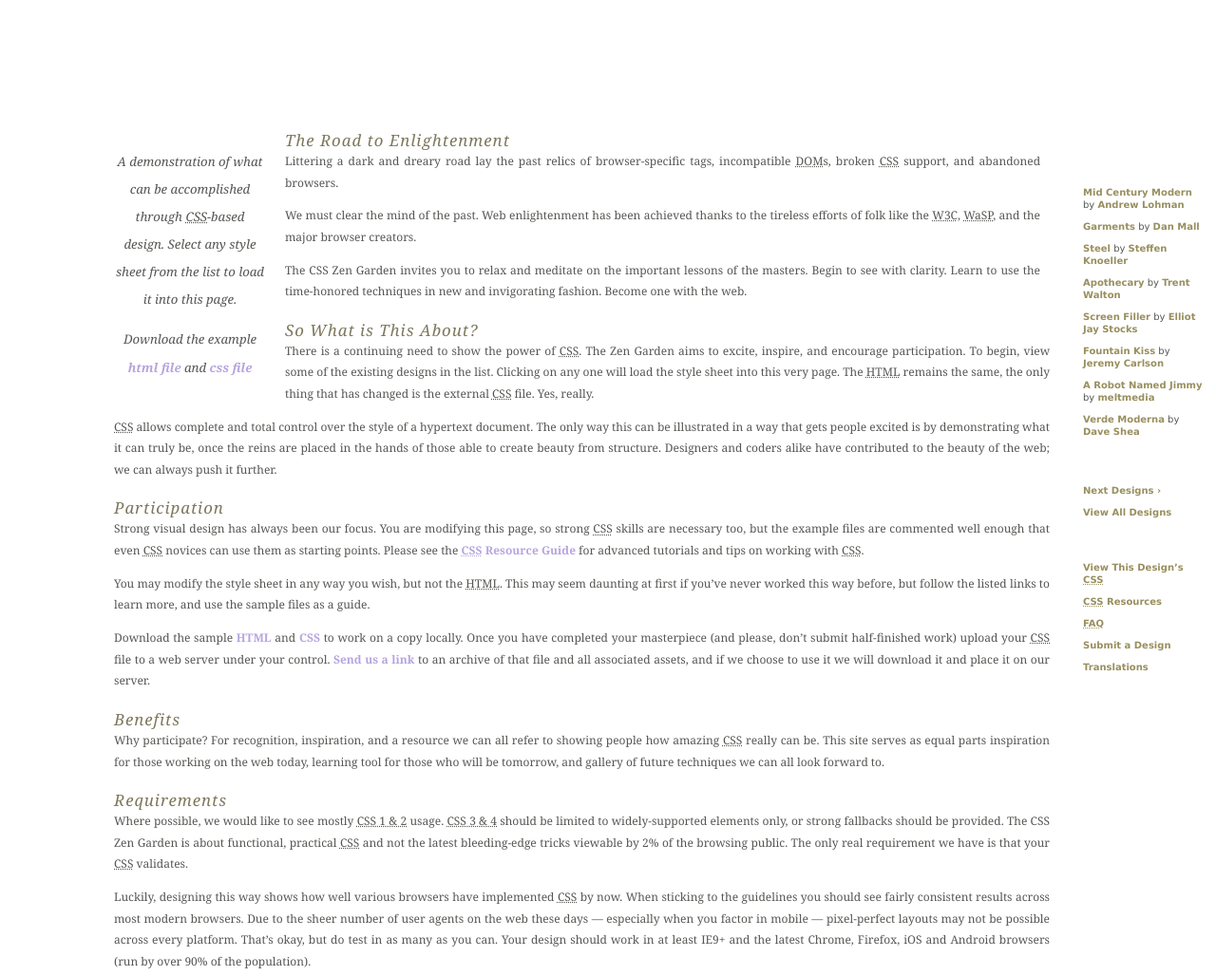
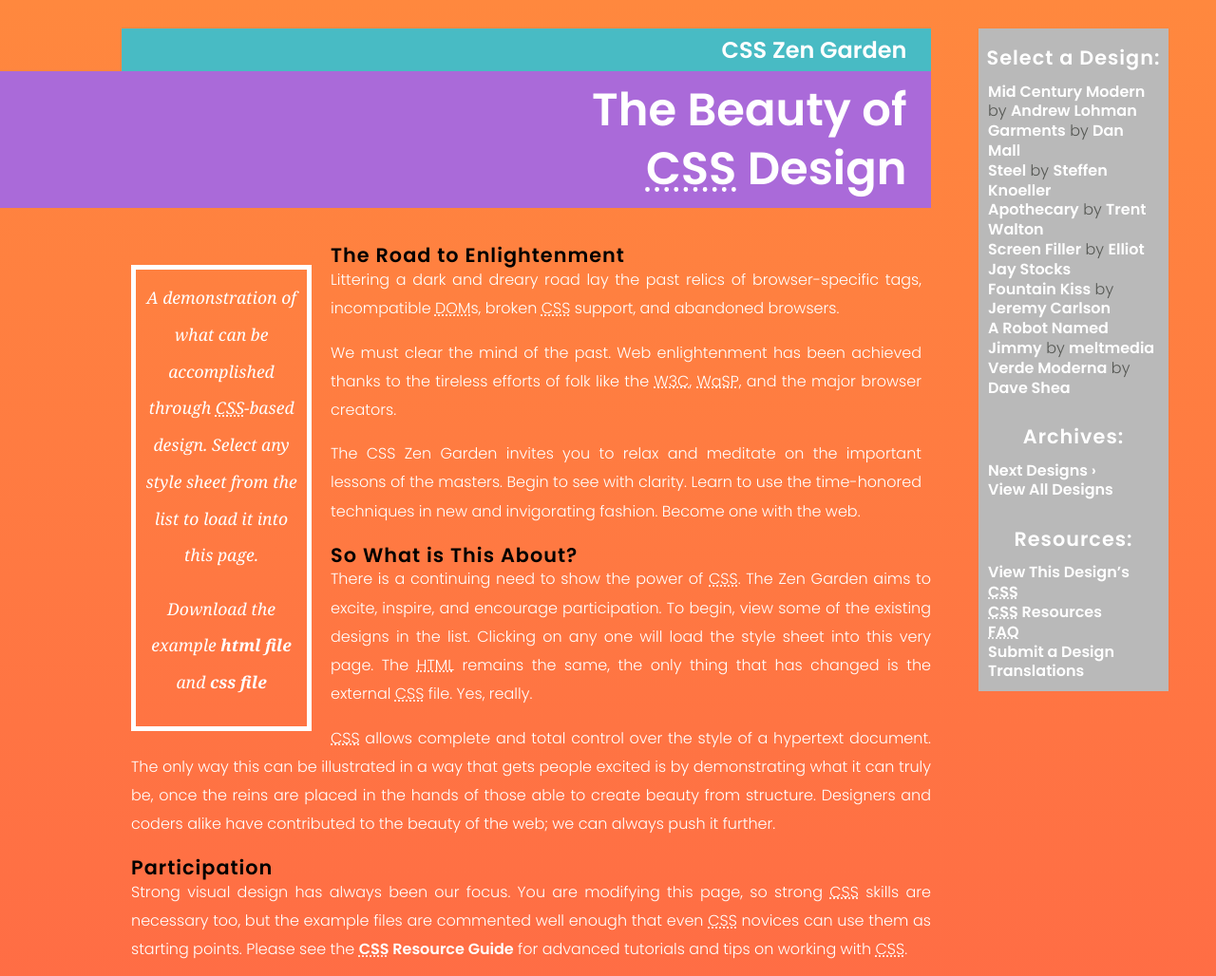
Before and after one commit to unluberkay/cmp2035-homework, a plain HTML site: page 06 css zen garden/index.html in a window 1280 px wide. Shown: the top 1028 px of the page at 95% size. Drawn offline with Linux system fonts and the light colour scheme.

Commit message:
Added Zen Garden

```diff
--- a/06 css zen garden/index.html
+++ b/06 css zen garden/index.html
@@ -4,7 +4,7 @@
 	<meta charset="utf-8">
 	<title>CSS Zen Garden: The Beauty of CSS Design</title>
 
-	<link rel="stylesheet" media="screen" href="style.css" />
+	<link rel="stylesheet" media="screen" href="style.css?v=8may2013">
 	<link rel="alternate" type="application/rss+xml" title="RSS" href="http://www.csszengarden.com/zengarden.xml">
 
 	<meta name="viewport" content="width=device-width, initial-scale=1.0">
@@ -157,7 +157,7 @@
 				<h3 class="resources">Resources:</h3>
 				<ul>
 					<li class="view-css">
-						<a href="/214/214.css" title="View the source CSS file of the currently-viewed design.">
+						<a href="style.css" title="View the source CSS file of the currently-viewed design.">
 							View This Design&#8217;s <abbr title="Cascading Style Sheets">CSS</abbr>						</a>
 					</li>
 					<li class="css-resources">
--- a/06 css zen garden/style.css
+++ b/06 css zen garden/style.css
@@ -8,42 +8,50 @@
 /* Your images should be linked as if the CSS file sits in the same folder as the images. ie. no paths. */
 
 
+
+@import url(https://fonts.googleapis.com/css?family=Poppins:600,300);
+
 /* basic elements */
 html {
 	margin: 0;
 	padding: 0;
 	}
 body {
-	font: 75% georgia, sans-serif;
+    font-family: 'Poppins', "Helvetica", sans-serif;
 	line-height: 1.88889;
 	color: #555753;
-	background: #fff url(blossoms.jpg) no-repeat bottom right;
 	margin: 0;
 	padding: 0;
 	}
 p {
 	margin-top: 0;
 	text-align: justify;
+    font-family: 'Poppins', "Helvetica", sans-serif;
+    font-weight: 300;
+    color: white;
 	}
 h3 {
-	font: italic normal 1.4em georgia, sans-serif;
-	letter-spacing: 1px;
+    font-family: 'Poppins', "Helvetica", sans-serif;
+    font-weight: 600;
+    font-size:130%;
+    letter-spacing: 1px;
 	margin-bottom: 0;
-	color: #7D775C;
+	color: rgb(0, 0, 0);
+    line-height: 100%;
 	}
 a:link {
-	font-weight: bold;
+	font-weight: 600;
 	text-decoration: none;
-	color: #B7A5DF;
+	color: white;
 	}
 a:visited {
 	font-weight: bold;
 	text-decoration: none;
-	color: #D4CDDC;
+	color: white;
 	}
 a:hover, a:focus, a:active {
 	text-decoration: underline;
-	color: #9685BA;
+	color: #aa6ad9;
 	}
 abbr {
 	border-bottom: none;
@@ -52,8 +60,9 @@ abbr {
 
 /* specific divs */
 .page-wrapper {
-	background: url(zen-bg.jpg) no-repeat top left;
-	padding: 0 175px 0 110px;
+    background: #d9d9d9;
+    background-image: linear-gradient(rgb(255, 136, 62), rgb(255, 77, 77));
+	padding: 0 300px 0 10%;
 	margin: 0;
 	position: relative;
 	}
@@ -64,27 +73,37 @@ abbr {
 	}
 
 header h1 {
-	background: transparent url(h1.gif) no-repeat top left;
+	background: #48bbc4;
 	margin-top: 10px;
 	display: block;
-	width: 219px;
-	height: 87px;
-	float: left;
-
-	text-indent: 100%;
+	width: auto;
+	height: auto;
+	float: none;
+    padding-left: 3%;
+    padding-right: 3%;
+    margin-bottom: 0px;
+    color: white;
+    text-align: right;
 	white-space: nowrap;
 	overflow: hidden;
 	}
 header h2 {
-	background: transparent url(h2.gif) no-repeat top left;
+    color: white;
+    font-size: 300%;
 	margin-top: 58px;
 	margin-bottom: 40px;
-	width: 200px;
-	height: 18px;
+	width: 400px;
+	height: auto;
 	float: right;
-
-	text-indent: 100%;
-	white-space: nowrap;
+    line-height: 1.3;
+    background: #aa6ad9;
+    padding-left: 20000px;
+    padding-right: 3%;
+    padding-bottom: 0.2em;
+    padding-top: 0.2em;
+    margin-top:  0px;
+    text-align: right;
+	white-space: wrap;
 	overflow: hidden;
 	}
 header {
@@ -94,9 +113,14 @@ header {
 
 .summary {
 	clear: both;
-	margin: 20px 20px 20px 10px;
+	margin: 20px 20px 2px 10px;
+    padding: 10px;
 	width: 160px;
+    border-style: solid;
+    border-color: white;
+    border-width: thick;
 	float: left;
+
 	}
 .summary p {
 	font: italic 1.1em/2.2 georgia;
@@ -114,81 +138,73 @@ header {
 
 footer {
 	text-align: center;
+    background: #4cbf4c;
+    margin-top: 100px;
+    padding-left: 400px;
+    padding-right: 400px;
+    padding-top: 0px;
+    padding-bottom: 0px;
 	}
 footer a:link, footer a:visited {
-	margin-right: 20px;
 	}
 
 .sidebar {
-	margin-left: 600px;
-	position: absolute;
-	top: 0;
-	right: 0;
+	position: fixed;
+	top: 30px;
+	right: 50px;
+    width: 200px;
+    background: rgb(185, 185, 185)
+
+
 	}
 .sidebar .wrapper {
-	font: 10px verdana, sans-serif;
-	background: transparent url(paper-bg.jpg) top left repeat-y;
-	padding: 10px;
+    background: rgb(203, 203, 203)
 	margin-top: 150px;
-	width: 130px;
 	}
 .sidebar h3.select {
-	background: transparent url(h3.gif) no-repeat top left;
-	margin: 10px 0 5px 0;
-	width: 97px;
-	height: 16px;
-
-	text-indent: 100%;
-	white-space: nowrap;
-	overflow: hidden;
+    font-family: 'Poppins', "Helvetica", sans-serif;
+    font-weight: 600;
+	margin-bottom: 5px;
+    text-align: center;
+    color: white;
 	}
 .sidebar h3.archives {
-	background: transparent url(h5.gif) no-repeat top left;
-	margin: 25px 0 5px 0;
-	width:57px;
-	height: 14px;
 
-	text-indent: 100%;
-	white-space: nowrap;
-	overflow: hidden;
+    font-family: 'Poppins', "Helvetica", sans-serif;
+    font-weight: 600;
+	margin: 10px 0 5px 0;
+    padding-top: 0.5em;
+    text-align: center;
+    color: white;
 	}
 .sidebar h3.resources {
-	background: transparent url(h6.gif) no-repeat top left;
-	margin: 25px 0 5px 0;
-	width:63px;
-	height: 10px;
-
-	text-indent: 100%;
-	white-space: nowrap;
-	overflow: hidden;
+    font-family: 'Poppins', "Helvetica", sans-serif;
+    font-weight: 600;
+	margin: 10px 0 5px 0;
+    padding-top: 0.5em;
+    text-align: center;
+    color: white;
 	}
 
 
 .sidebar ul {
 	margin: 0;
-	padding: 0;
+	padding: 10px;
 	}
 .sidebar li {
 	line-height: 1.3em;
-	background: transparent url(cr1.gif) no-repeat top center;
-	display: block;
+
+	display: table-row;
 	padding-top: 5px;
 	margin-bottom: 5px;
 	list-style-type: none;
 	}
 .sidebar li a:link {
-	color: #988F5E;
 	}
-.sidebar li a:visited {
-	color: #B3AE94;
-	}
+.sidebar li a:hover {
+    }
 
 
 .extra1 {
-	background: transparent url(cr2.gif) top left no-repeat;
-	position: absolute;
-	top: 40px;
-	right: 0;
-	width: 148px;
-	height: 110px;
+
 	}
```
